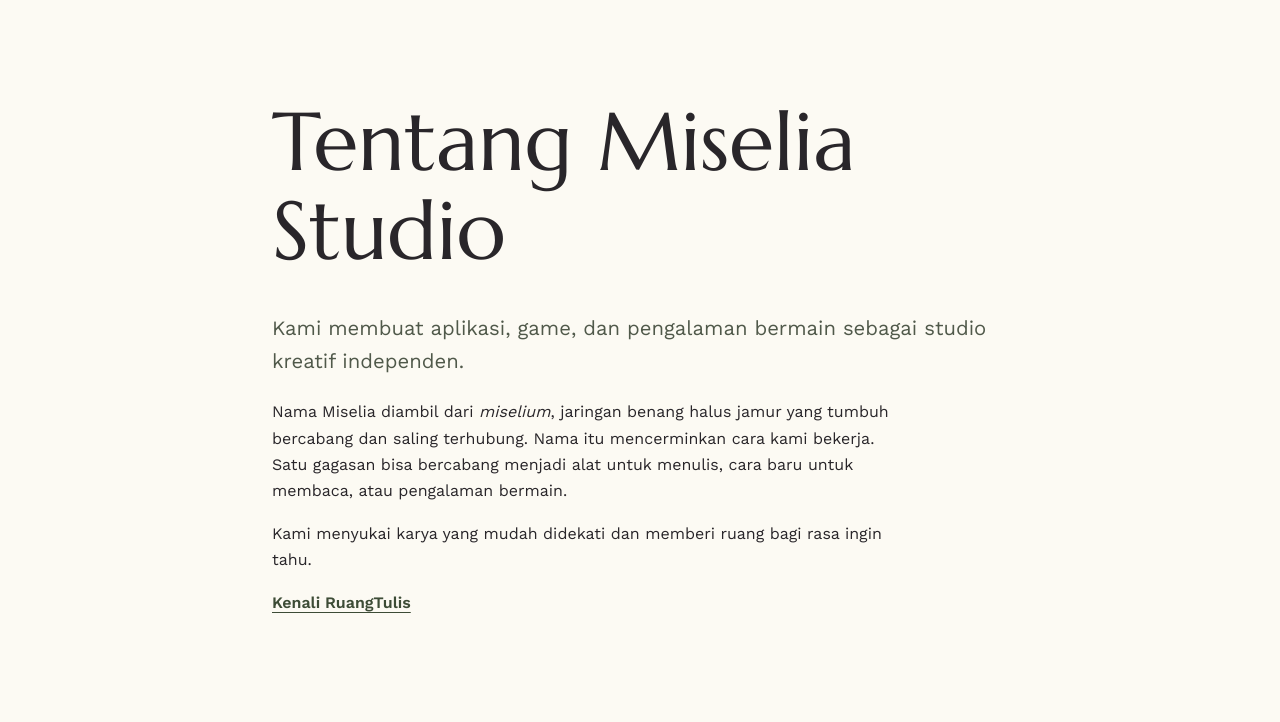
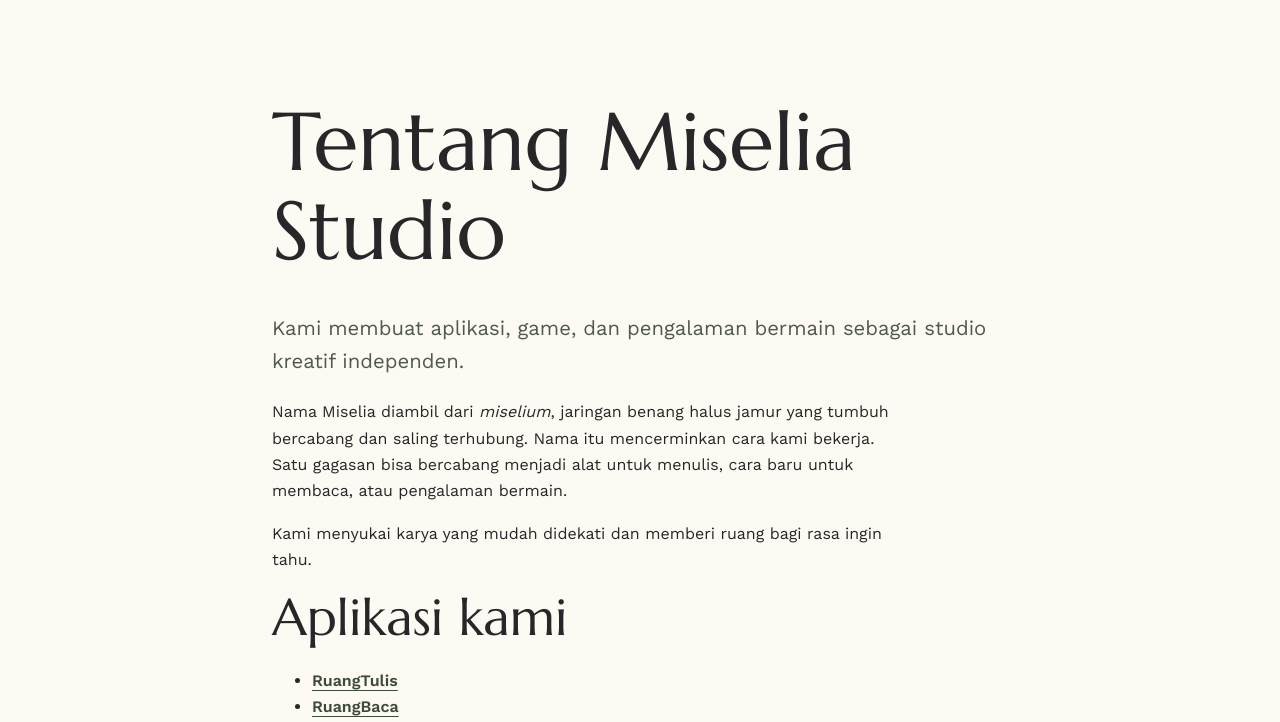
Before and after one commit to assasinotes-pixel/miselia-web, a plain HTML site: page tentang/index.html in a window 1280 px wide. Shown: the part 78-800 px from the top of the page. Drawn offline with Linux system fonts and the light colour scheme.

Commit message:
Make both product pages discoverable from About

```diff
--- a/tentang/index.html
+++ b/tentang/index.html
@@ -28,7 +28,11 @@
 <p class="sub">Kami membuat aplikasi, game, dan pengalaman bermain sebagai studio kreatif independen.</p>
 <p>Nama Miselia diambil dari <em>miselium</em>, jaringan benang halus jamur yang tumbuh bercabang dan saling terhubung. Nama itu mencerminkan cara kami bekerja. Satu gagasan bisa bercabang menjadi alat untuk menulis, cara baru untuk membaca, atau pengalaman bermain.</p>
 <p>Kami menyukai karya yang mudah didekati dan memberi ruang bagi rasa ingin tahu.</p>
-<p><a class="tautan-produk" href="../ruangtulis/">Kenali RuangTulis</a></p>
+<h2>Aplikasi kami</h2>
+<ul>
+<li><a class="tautan-produk" href="../ruangtulis/">RuangTulis</a></li>
+<li><a class="tautan-produk" href="../ruangbaca/">RuangBaca</a></li>
+</ul>
 </div></section>
 <section class="bagian bidang-lumut" id="kontak"><div class="wadah sempit">
 <h2>Hubungi kami</h2>
```
